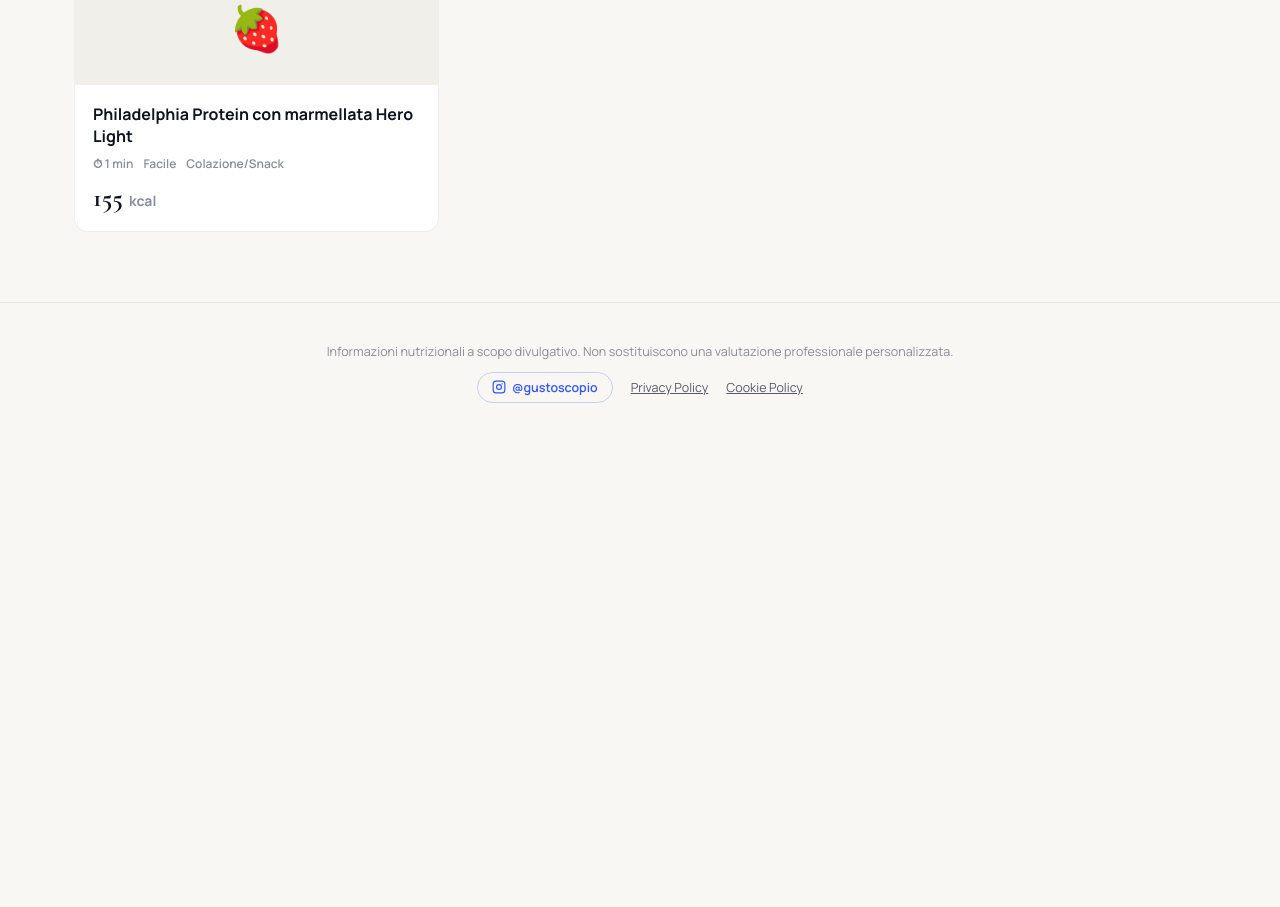
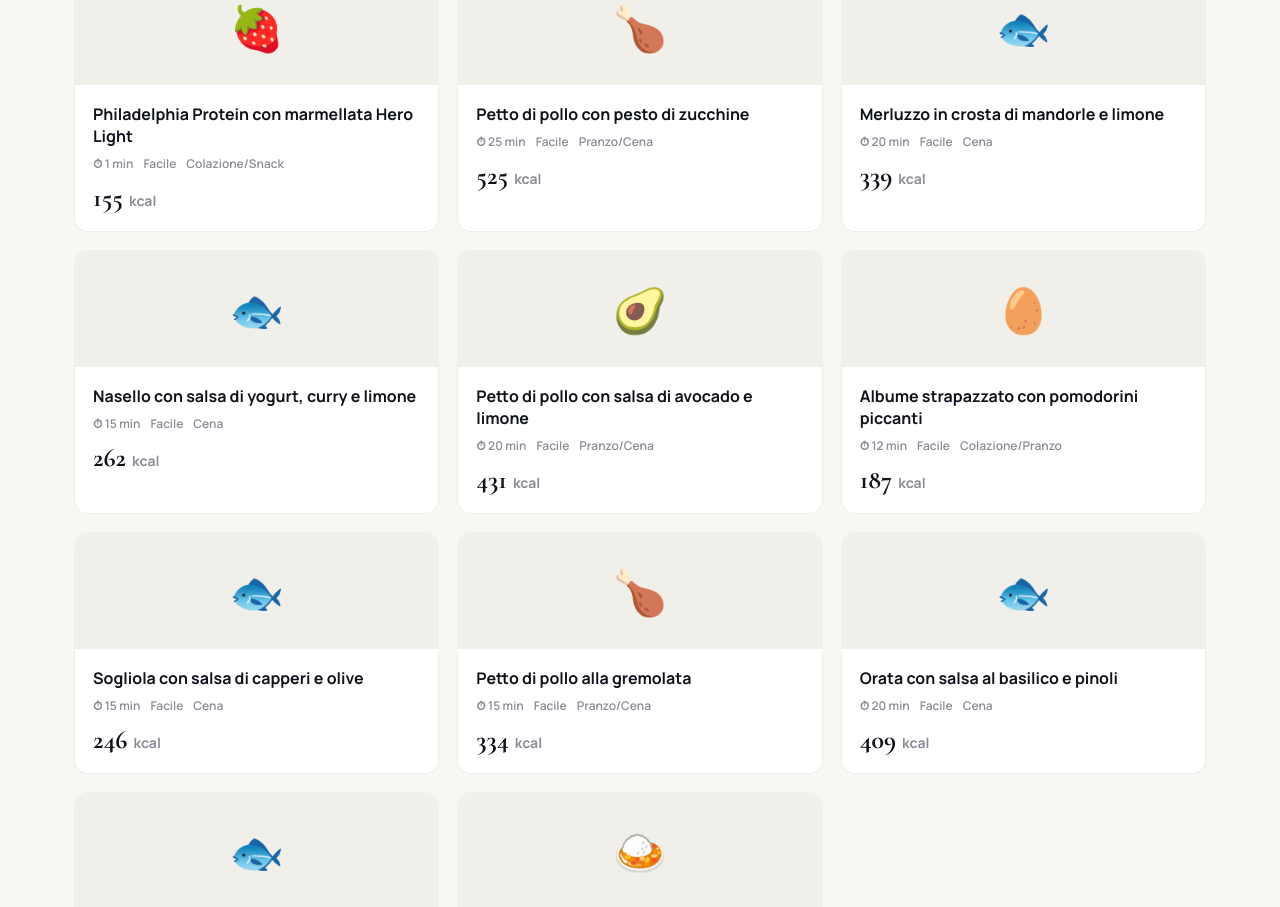
Before and after one commit to davidepalu94/gustoscopio, a React (Vite) app: page /ricette in a window 1280 px wide. Shown: the part 9340-10247 px from the top of the page. Before the commit the page ends 9783 px from the top, so only its background shows below. Built offline with nearby package versions, Linux system fonts and the light colour scheme.

Commit message:
Add files via upload

```diff
--- a/src/foods.js
+++ b/src/foods.js
@@ -232,6 +232,15 @@
   { id: 'marmellata-light', name: 'Marmellata Hero Light', emoji: '🍯', kcal: 42, protein: 0.4, carbs: 9.5, fat: 0.2, fiber: 1, category: 'Dolci & snack' },
   { id: 'dolcificante', name: 'Dolcificante (senza calorie)', emoji: '🥄', kcal: 8, protein: 0, carbs: 2, fat: 0, fiber: 0, category: 'Condimenti' },
   { id: 'cacao-amaro', name: 'Cacao amaro in polvere', emoji: '🍫', kcal: 228, protein: 19.6, carbs: 11.5, fat: 13.7, fiber: 33, category: 'Dolci & snack' },
+
+  // INGREDIENTI SAPORE (per salse, marinate, condimenti)
+  { id: 'limone', name: 'Limone', emoji: '🍋', kcal: 29, protein: 1.1, carbs: 9.3, fat: 0.3, fiber: 2.8, category: 'Frutta' },
+  { id: 'basilico', name: 'Basilico fresco', emoji: '🌿', kcal: 23, protein: 3.2, carbs: 2.7, fat: 0.6, fiber: 1.6, category: 'Verdura' },
+  { id: 'prezzemolo', name: 'Prezzemolo fresco', emoji: '🌿', kcal: 36, protein: 3, carbs: 6.3, fat: 0.8, fiber: 3.3, category: 'Verdura' },
+  { id: 'pinoli', name: 'Pinoli', emoji: '🌰', kcal: 673, protein: 13.7, carbs: 13.1, fat: 61, fiber: 3.7, category: 'Frutta secca' },
+  { id: 'olive', name: 'Olive', emoji: '🫒', kcal: 145, protein: 1, carbs: 3.8, fat: 15.3, fiber: 3.3, category: 'Condimenti' },
+  { id: 'capperi', name: 'Capperi', emoji: '🫒', kcal: 23, protein: 2.4, carbs: 4.9, fat: 0.9, fiber: 3.2, category: 'Condimenti' },
+  { id: 'curry', name: 'Curry in polvere', emoji: '🍛', kcal: 325, protein: 12.7, carbs: 55.8, fat: 14, fiber: 33.2, category: 'Condimenti' },
 ];
 
 export function calc(food, grams) {
--- a/src/recipes.js
+++ b/src/recipes.js
@@ -2034,6 +2034,239 @@
     ],
     steps: [
       'Mescola il Philadelphia Protein con la marmellata Hero Light, o alternale a cucchiaiate.',
+    ],
+  },
+  {
+    id: 'petto-pollo-pesto-zucchine',
+    name: 'Petto di pollo con pesto di zucchine',
+    emoji: '🍗',
+    description: 'Il pesto alla genovese reinventato con le zucchine al posto di gran parte del basilico: più leggero, ugualmente saporito.',
+    category: 'Pranzo/Cena',
+    tags: ['proteico', 'leggero'],
+    time: 25,
+    difficulty: 'Facile',
+    baseServings: 1,
+    ingredients: [
+      { foodId: 'pollo', grams: 150 },
+      { foodId: 'zucchine', grams: 200 },
+      { foodId: 'mandorle', grams: 15 },
+      { foodId: 'parmigiano', grams: 15 },
+      { foodId: 'basilico', grams: 10 },
+      { foodId: 'aglio', grams: 5 },
+      { foodId: 'olio', grams: 10 },
+    ],
+    steps: [
+      'Salta le zucchine a rondelle in padella con un filo d\'olio per 5-6 minuti, finché non sono morbide.',
+      'Frulla le zucchine con mandorle, Parmigiano, basilico, aglio e il resto dell\'olio fino a ottenere una crema.',
+      'Cuoci il pollo in padella o alla griglia fino a cottura completa.',
+      'Servi il pollo con il pesto di zucchine sopra.',
+    ],
+  },
+  {
+    id: 'merluzzo-crosta-mandorle-limone',
+    name: 'Merluzzo in crosta di mandorle e limone',
+    emoji: '🐟',
+    description: 'La granella di mandorle regala croccantezza a un pesce che da solo è molto delicato.',
+    category: 'Cena',
+    tags: ['proteico', 'leggero'],
+    time: 20,
+    difficulty: 'Facile',
+    baseServings: 1,
+    ingredients: [
+      { foodId: 'merluzzo', grams: 180 },
+      { foodId: 'mandorle', grams: 20 },
+      { foodId: 'limone', grams: 15 },
+      { foodId: 'olio', grams: 8 },
+    ],
+    steps: [
+      'Trita grossolanamente le mandorle e premile sulla superficie del merluzzo.',
+      'Cuoci in padella con un filo d\'olio, partendo dal lato con le mandorle, per 4-5 minuti, poi gira e completa la cottura.',
+      'Finisci con succo di limone appena spremuto.',
+    ],
+  },
+  {
+    id: 'nasello-yogurt-curry-limone',
+    name: 'Nasello con salsa di yogurt, curry e limone',
+    emoji: '🐟',
+    description: 'Una salsa fredda e speziata che trasforma completamente un pesce bianco delicato.',
+    category: 'Cena',
+    tags: ['proteico', 'leggero'],
+    time: 15,
+    difficulty: 'Facile',
+    baseServings: 1,
+    ingredients: [
+      { foodId: 'nasello', grams: 180 },
+      { foodId: 'yogurt-greco-0', grams: 100 },
+      { foodId: 'curry', grams: 3 },
+      { foodId: 'limone', grams: 10 },
+      { foodId: 'olio', grams: 5 },
+    ],
+    steps: [
+      'Mescola lo yogurt con il curry e il succo di limone fino a ottenere una salsa liscia.',
+      'Cuoci il nasello in padella con un filo d\'olio per 6-8 minuti.',
+      'Servi il pesce con la salsa sopra o a parte.',
+    ],
+  },
+  {
+    id: 'petto-pollo-salsa-avocado-limone',
+    name: 'Petto di pollo con salsa di avocado e limone',
+    emoji: '🥑',
+    description: 'Una crema cremosa senza latticini, pronta in cinque minuti.',
+    category: 'Pranzo/Cena',
+    tags: ['proteico'],
+    time: 20,
+    difficulty: 'Facile',
+    baseServings: 1,
+    ingredients: [
+      { foodId: 'pollo', grams: 150 },
+      { foodId: 'avocado', grams: 80 },
+      { foodId: 'limone', grams: 15 },
+      { foodId: 'aglio', grams: 5 },
+      { foodId: 'olio', grams: 5 },
+    ],
+    steps: [
+      'Schiaccia l\'avocado con una forchetta e mescolalo con succo di limone e aglio tritato fino a ottenere una crema.',
+      'Cuoci il pollo in padella o alla griglia con un filo d\'olio fino a cottura completa.',
+      'Servi il pollo con la salsa di avocado sopra.',
+    ],
+  },
+  {
+    id: 'albume-pomodorini-piccante',
+    name: 'Albume strapazzato con pomodorini piccanti',
+    emoji: '🥚',
+    description: 'Una versione piccante e sfiziosa dell\'albume strapazzato, lontana dall\'idea di "cibo da dieta".',
+    category: 'Colazione/Pranzo',
+    tags: ['proteico', 'leggero', 'veloce'],
+    time: 12,
+    difficulty: 'Facile',
+    baseServings: 1,
+    ingredients: [
+      { foodId: 'albume', grams: 150 },
+      { foodId: 'pomodoro', grams: 150 },
+      { foodId: 'peperoncino-fresco', grams: 10 },
+      { foodId: 'aglio', grams: 5 },
+      { foodId: 'olio', grams: 8 },
+    ],
+    steps: [
+      'Soffriggi aglio e peperoncino tritati nell\'olio per un minuto.',
+      'Aggiungi il pomodoro a pezzi e cuoci per 5-6 minuti finché non si restringe leggermente.',
+      'Versa l\'albume e cuoci mescolando come una frittata sbriciolata, per 3-4 minuti.',
+    ],
+  },
+  {
+    id: 'sogliola-capperi-olive',
+    name: 'Sogliola con salsa di capperi e olive',
+    emoji: '🐟',
+    description: 'Un classico sapore mediterraneo, pronto in un quarto d\'ora.',
+    category: 'Cena',
+    tags: ['proteico', 'leggero'],
+    time: 15,
+    difficulty: 'Facile',
+    baseServings: 1,
+    ingredients: [
+      { foodId: 'sogliola', grams: 180 },
+      { foodId: 'capperi', grams: 15 },
+      { foodId: 'olive', grams: 20 },
+      { foodId: 'limone', grams: 10 },
+      { foodId: 'olio', grams: 8 },
+    ],
+    steps: [
+      'Cuoci la sogliola in padella con un filo d\'olio, 3-4 minuti per lato.',
+      'Trita grossolanamente capperi e olive e mescolali con succo di limone.',
+      'Versa il composto sulla sogliola appena tolta dal fuoco.',
+    ],
+  },
+  {
+    id: 'petto-pollo-gremolata',
+    name: 'Petto di pollo alla gremolata',
+    emoji: '🍗',
+    description: 'La gremolata (prezzemolo, limone, aglio) è un modo veloce per dare carattere a qualsiasi proteina magra.',
+    category: 'Pranzo/Cena',
+    tags: ['proteico', 'leggero', 'veloce'],
+    time: 15,
+    difficulty: 'Facile',
+    baseServings: 1,
+    ingredients: [
+      { foodId: 'pollo', grams: 150 },
+      { foodId: 'prezzemolo', grams: 15 },
+      { foodId: 'limone', grams: 10 },
+      { foodId: 'aglio', grams: 5 },
+      { foodId: 'olio', grams: 8 },
+    ],
+    steps: [
+      'Trita finemente prezzemolo, aglio e la scorza del limone.',
+      'Cuoci il pollo in padella con un filo d\'olio fino a cottura completa.',
+      'Cospargi il pollo con la gremolata e qualche goccia di succo di limone appena prima di servire.',
+    ],
+  },
+  {
+    id: 'orata-basilico-pinoli',
+    name: 'Orata con salsa al basilico e pinoli',
+    emoji: '🐟',
+    description: 'Una salsa ispirata al pesto ma senza formaggio, più adatta ad accompagnare il pesce.',
+    category: 'Cena',
+    tags: ['proteico', 'leggero'],
+    time: 20,
+    difficulty: 'Facile',
+    baseServings: 1,
+    ingredients: [
+      { foodId: 'orata', grams: 200 },
+      { foodId: 'basilico', grams: 20 },
+      { foodId: 'pinoli', grams: 10 },
+      { foodId: 'aglio', grams: 5 },
+      { foodId: 'olio', grams: 10 },
+    ],
+    steps: [
+      'Frulla basilico, pinoli, aglio e olio fino a ottenere una salsa liscia.',
+      'Cuoci l\'orata in forno o in padella fino a cottura completa.',
+      'Servi il pesce con la salsa al basilico sopra.',
+    ],
+  },
+  {
+    id: 'spigola-yogurt-cetriolo',
+    name: 'Spigola con salsa di yogurt e cetriolo',
+    emoji: '🐟',
+    description: 'Ispirata al tzatziki greco: fresca, ottima anche d\'estate.',
+    category: 'Cena',
+    tags: ['proteico', 'leggero'],
+    time: 15,
+    difficulty: 'Facile',
+    baseServings: 1,
+    ingredients: [
+      { foodId: 'spigola', grams: 200 },
+      { foodId: 'yogurt-greco-0', grams: 100 },
+      { foodId: 'cetrioli', grams: 80 },
+      { foodId: 'aglio', grams: 3 },
+      { foodId: 'olio', grams: 5 },
+    ],
+    steps: [
+      'Grattugia il cetriolo, strizzalo per eliminare l\'acqua in eccesso, poi mescolalo con lo yogurt e l\'aglio tritato finemente.',
+      'Cuoci la spigola in padella o al forno con un filo d\'olio.',
+      'Servi il pesce con la salsa fredda a parte.',
+    ],
+  },
+  {
+    id: 'merluzzo-curry-cipolla-yogurt',
+    name: 'Merluzzo al curry con cipolla e yogurt',
+    emoji: '🍛',
+    description: 'Un piatto dal sapore speziato ma delicato, mantecato a fine cottura con lo yogurt.',
+    category: 'Cena',
+    tags: ['proteico', 'leggero'],
+    time: 20,
+    difficulty: 'Facile',
+    baseServings: 1,
+    ingredients: [
+      { foodId: 'merluzzo', grams: 180 },
+      { foodId: 'cipolla', grams: 100 },
+      { foodId: 'curry', grams: 4 },
+      { foodId: 'yogurt-greco-0', grams: 80 },
+      { foodId: 'olio', grams: 8 },
+    ],
+    steps: [
+      'Soffriggi la cipolla tritata nell\'olio per 5 minuti, finché non appassisce.',
+      'Aggiungi il curry e fai tostare per un minuto mescolando.',
+      'Unisci il merluzzo a pezzi e cuoci per 8-10 minuti.',
+      'Spegni il fuoco e manteca con lo yogurt prima di servire.',
     ],
   },
 ];
```
Also changed, not shown: 1 other file (tests, documents, lock files or other folders).
